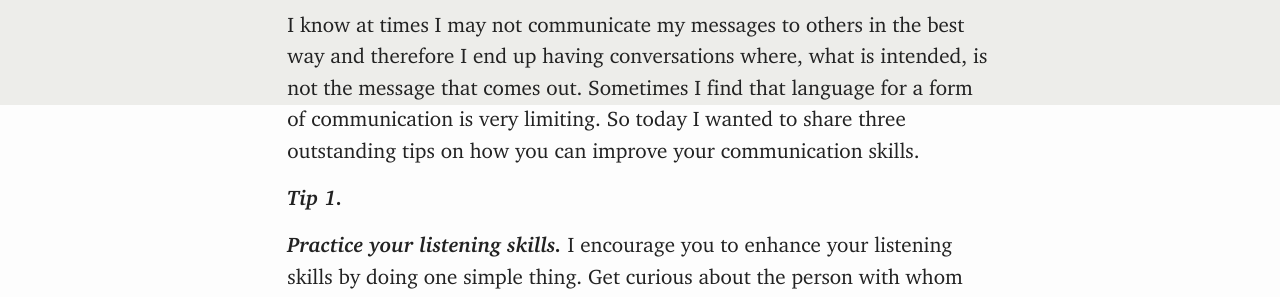
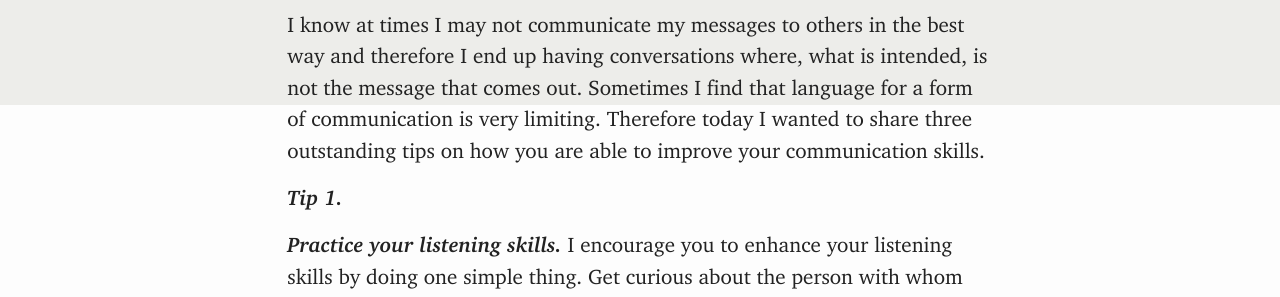
Before and after one commit to callumflack/positive-revolution, a Jekyll site: the page built from _posts/2017-01-04-how-to-be-a-better-communicator.markdown, in a window 1280 px wide. Shown: the part 1064-1361 px from the top of the page. Built offline with Jekyll 4.4.1, drawn with Linux system fonts in a browser that asks for light colours.

Commit message:
Updated How To Be A Better Communicator

```diff
--- a/_posts/2017-01-04-how-to-be-a-better-communicator.markdown
+++ b/_posts/2017-01-04-how-to-be-a-better-communicator.markdown
@@ -3,7 +3,7 @@
 date: 2017-01-04 23:21:00 Z
 ---
 
-I know at times I may not communicate my messages to others in the best way and therefore I end up having conversations where, what is intended, is not the message that comes out.  Sometimes I find that language for a form of communication is very limiting.  So today I wanted to share three outstanding tips on how you can improve your communication skills.
+I know at times I may not communicate my messages to others in the best way and therefore I end up having conversations where, what is intended, is not the message that comes out.  Sometimes I find that language for a form of communication is very limiting. Therefore today I wanted to share three outstanding tips on how you are able to improve your communication skills.
 
 **Tip 1.**
 
```
